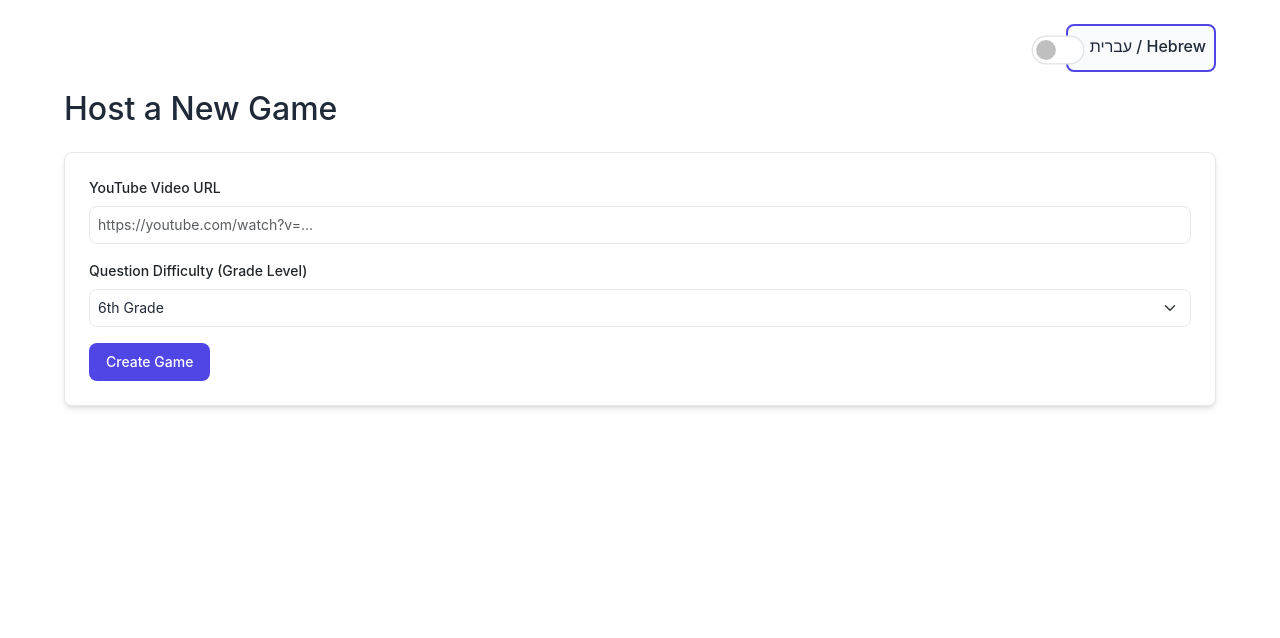
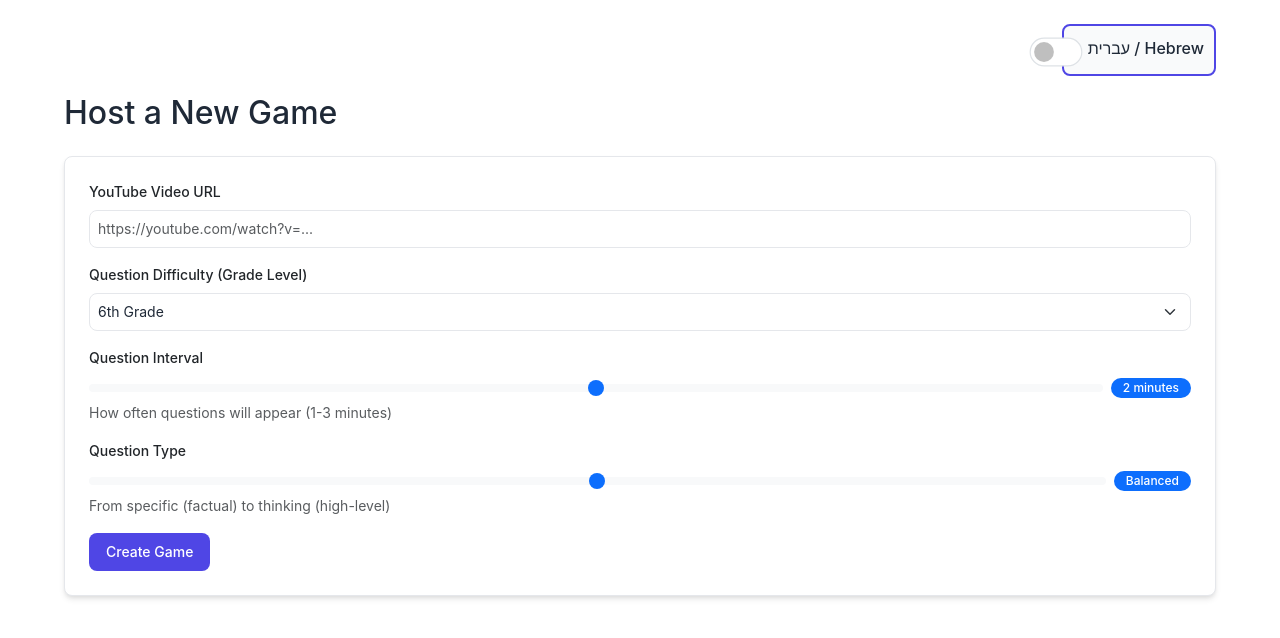
Before and after one commit to Eylon12345/ActiveClass, a Flask app: page /host in a window 1280 px wide. Shown: the top 638 px of the page. Run offline with Flask 3, Linux system fonts and the light colour scheme; some libraries are stand-ins or nearby versions.

Commit message:
Add question interval and type sliders to host interface.  Allows users to customize question frequency (1-3 minutes) and complexity (specific to high-level thinking).
Replit-Commit-Author: Agent
Replit-Commit-Session-Id: 25b70ec9-0339-4b27-acbe-177d8ec0b5c4
Replit-Commit-Screenshot-Url: https://storage.googleapis.com/screenshot-production-us-central1/364cb91e-e0c5-4d21-9f72-5148c1cbfecf/512275a1-41f5-498f-b346-38b32ae66e7d.jpg

```diff
--- a/main.py
+++ b/main.py
@@ -179,6 +179,11 @@ def generate_qr():
 def create_game():
     try:
         url = request.json["url"]
+        # Get the new parameters with defaults if not provided
+        question_interval = request.json.get("question_interval", 2)  # Default: 2 minutes
+        question_type = request.json.get("question_type", 3)  # Default: 3 (balanced)
+        grade_level = request.json.get("grade_level", "6")  # Default: 6th grade
+
         video_id = extract_video_id(url)
 
         if not video_id:
@@ -205,8 +210,9 @@ def create_game():
             'phase': 'lobby',
             'feedback_shown': False,  # Add this flag
             'settings': {
-                'question_type': 'closed',
-                'difficulty': '6'
+                'question_interval': question_interval,
+                'question_type': question_type,
+                'difficulty': grade_level
             }
         }
 
@@ -258,45 +264,57 @@ def generate_question():
         video_id = request.json["video_id"]
         start_time = request.json.get("start_time", 0)
         end_time = request.json.get("end_time", start_time + 60)
-        question_type = request.json.get("question_type", "closed")
+        question_type = request.json.get("question_type", 3)  # Default: 3 (balanced)
         grade_level = request.json.get("difficulty", "6")
 
         content_segment = get_transcript_segment(video_id, start_time, end_time)
         if not content_segment:
             return jsonify({"success": False, "error": "Could not get video transcript"}), 400
 
-        if question_type == "closed":
-            grade_prompt = f"Create questions suitable for {grade_level}th grade students. " if grade_level != "1" else "Create questions suitable for 1st grade students. "
-            completion = client.chat.completions.create(
-                model="gpt-4o",
-                messages=[
-                    {
-                        "role": "system",
-                        "content": f"You are an expert in creating multiple-choice questions. {grade_prompt}Generate a question with one correct answer and three plausible but incorrect answers."
-                    },
-                    {
-                        "role": "user",
-                        "content": f"Generate a multiple-choice question based on this content: {content_segment}"
-                    }
-                ],
-                functions=[{
-                    "name": "generate_reflection_prompt",
-                    "parameters": ReflectionClosedPromptResponse.schema()
-                }],
-                function_call={"name": "generate_reflection_prompt"}
-            )
+        # Create a question type prompt based on the slider value (1-5)
+        question_style_prompt = ""
+        if question_type == 1:
+            question_style_prompt = "Create very specific, factual multiple-choice questions that directly test recall of information presented in the content. Focus on names, dates, and explicit facts mentioned."
+        elif question_type == 2:
+            question_style_prompt = "Create factual multiple-choice questions that test basic comprehension of the main points in the content."
+        elif question_type == 3:
+            question_style_prompt = "Create balanced multiple-choice questions that test both recall of facts and understanding of concepts from the content."
+        elif question_type == 4:
+            question_style_prompt = "Create analytical multiple-choice questions that require deeper understanding and application of concepts from the content."
+        else:  # question_type == 5
+            question_style_prompt = "Create deep thinking multiple-choice questions that challenge students to evaluate, synthesize or apply the content in new contexts. These should require critical thinking beyond just recalling information."
 
-            reflection_prompt = ReflectionClosedPromptResponse.model_validate_json(
-                completion.choices[0].message.function_call.arguments
-            )
+        grade_prompt = f"Create questions suitable for {grade_level}th grade students. " if grade_level != "1" else "Create questions suitable for 1st grade students. "
+        completion = client.chat.completions.create(
+            model="gpt-4o",
+            messages=[
+                {
+                    "role": "system",
+                    "content": f"You are an expert in creating multiple-choice questions. {grade_prompt}{question_style_prompt}"
+                },
+                {
+                    "role": "user",
+                    "content": f"Generate a multiple-choice question based on this content: {content_segment}"
+                }
+            ],
+            functions=[{
+                "name": "generate_reflection_prompt",
+                "parameters": ReflectionClosedPromptResponse.schema()
+            }],
+            function_call={"name": "generate_reflection_prompt"}
+        )
 
-            return jsonify({
-                "success": True,
-                "reflective_question": reflection_prompt.reflection_prompt.question,
-                "correct_answer": reflection_prompt.reflection_prompt.correct_answer,
-                "incorrect_answers": reflection_prompt.reflection_prompt.incorrect_answers,
-                "content_segment": content_segment
-            })
+        reflection_prompt = ReflectionClosedPromptResponse.model_validate_json(
+            completion.choices[0].message.function_call.arguments
+        )
+
+        return jsonify({
+            "success": True,
+            "reflective_question": reflection_prompt.reflection_prompt.question,
+            "correct_answer": reflection_prompt.reflection_prompt.correct_answer,
+            "incorrect_answers": reflection_prompt.reflection_prompt.incorrect_answers,
+            "content_segment": content_segment
+        })
 
     except Exception as e:
         logging.error(f"Error generating question: {str(e)}")
@@ -479,8 +497,19 @@ def handle_join_room(data):
 @socketio.on('start_game')
 def handle_start_game(data):
     game_code = data['game_code']
+    # Capture the question settings if provided
+    question_interval = data.get('question_interval')
+    question_type = data.get('question_type')
+
     if game_code in active_games:
         active_games[game_code]['phase'] = 'playing'
+
+        # Update settings if provided
+        if question_interval is not None:
+            active_games[game_code]['settings']['question_interval'] = question_interval
+        if question_type is not None:
+            active_games[game_code]['settings']['question_type'] = question_type
+
         emit('game_started', {}, room=game_code)
 
 @socketio.on('show_feedback')
--- a/static/js/host.js
+++ b/static/js/host.js
@@ -16,6 +16,8 @@ class HostGame {
         this.isHebrewActive = false;
         this.translationCache = new Map(); // Cache for translations
         this.usedTimestamps = new Set(); // Track used timestamps for questions
+        this.questionInterval = 2; // Default: generate questions every 2 minutes
+        this.questionType = 3; // Default: balanced question type (1-5 scale)
 
         // DOM Elements
         this.setupPhase = document.getElementById('setupPhase');
@@ -44,6 +46,12 @@ class HostGame {
         this.showFeedbackBtn = document.getElementById('showFeedback');
         this.languageToggle = document.getElementById('languageToggle');
 
+        // New slider elements
+        this.questionIntervalSlider = document.getElementById('questionInterval');
+        this.questionTypeSlider = document.getElementById('questionType');
+        this.intervalDisplay = document.getElementById('intervalDisplay');
+        this.typeDisplay = document.getElementById('typeDisplay');
+
         // Debug QR Code library loading
         console.log('QRCode library loaded:', typeof QRCode !== 'undefined');
 
@@ -69,14 +77,25 @@ class HostGame {
         this.newGameBtn.addEventListener('click', () => window.location.reload());
         this.showFeedbackBtn.addEventListener('click', () => this.showFeedbackEarly());
 
+        // Add event listeners for the new sliders
+        if (this.questionIntervalSlider) {
+            this.questionIntervalSlider.addEventListener('input', () => this.updateIntervalDisplay());
+            this.updateIntervalDisplay(); // Initialize display
+        }
+
+        if (this.questionTypeSlider) {
+            this.questionTypeSlider.addEventListener('input', () => this.updateTypeDisplay());
+            this.updateTypeDisplay(); // Initialize display
+        }
+
         // Add language toggle event with immediate visual feedback
         if (this.languageToggle) {
             console.log('Setting up language toggle event listener');
 
             // Add a prominent style to make the toggle more visible
             this.languageToggle.parentElement.style.border = '2px solid var(--primary)';
-            this.languageToggle.parentElement.style.padding = '8px';
-            this.languageToggle.parentElement.style.borderRadius = '8px';
+            this.languageToggle.parentElement.style.padding = '10px';
+            this.languageToggle.parentElement.style.borderRadius = 'var(--radius)';
 
             this.languageToggle.addEventListener('change', (e) => {
                 console.log('Language toggle changed:', e.target.checked);
@@ -84,6 +103,43 @@ class HostGame {
                 this.updateUILanguage();
             });
         }
+    }
+
+    // Update the interval display based on slider value
+    updateIntervalDisplay() {
+        this.questionInterval = parseInt(this.questionIntervalSlider.value);
+        this.intervalDisplay.textContent = `${this.questionInterval} minute${this.questionInterval !== 1 ? 's' : ''}`;
+        console.log(`Question interval set to ${this.questionInterval} minutes`);
+    }
+
+    // Update the question type display based on slider value
+    updateTypeDisplay() {
+        this.questionType = parseInt(this.questionTypeSlider.value);
+        let typeText;
+
+        // Map the 1-5 scale to descriptive text
+        switch(this.questionType) {
+            case 1:
+                typeText = 'Very Specific';
+                break;
+            case 2:
+                typeText = 'Factual';
+                break;
+            case 3:
+                typeText = 'Balanced';
+                break;
+            case 4:
+                typeText = 'Analytical';
+                break;
+            case 5:
+                typeText = 'Deep Thinking';
+                break;
+            default:
+                typeText = 'Balanced';
+        }
+
+        this.typeDisplay.textContent = typeText;
+        console.log(`Question type set to ${typeText} (${this.questionType})`);
     }
 
     // Translation utility function
@@ -245,7 +301,12 @@ class HostGame {
                 headers: {
                     'Content-Type': 'application/json',
                 },
-                body: JSON.stringify({ url }),
+                body: JSON.stringify({
+                    url,
+                    question_interval: this.questionInterval, // Send question interval
+                    question_type: this.questionType, // Send question type
+                    grade_level: this.gradeLevel.value
+                }),
             });
 
             const data = await response.json();
@@ -373,7 +434,11 @@ class HostGame {
             return;
         }
 
-        this.socket.emit('start_game', { game_code: this.gameCode });
+        this.socket.emit('start_game', {
+            game_code: this.gameCode,
+            question_interval: this.questionInterval,
+            question_type: this.questionType
+        });
         this.showGamePhase();
     }
 
@@ -419,32 +484,32 @@ class HostGame {
 
         // Only generate questions at full minute marks (60, 120, 180, etc.)
         // And pre-fetch 10 seconds before to ensure question is ready
-        const isApproachingFullMinute = currentTime % 60 >= 50 && currentTime >= 60;
-        const nextFullMinute = Math.ceil(currentTime / 60) * 60;
+        const isApproachingFullMinute = currentTime % (this.questionInterval * 60) >= 50 && currentTime >= 60;
+        const nextIntervalTime = Math.ceil(currentTime / (this.questionInterval * 60)) * (this.questionInterval * 60);
 
         // Check if we've already used this minute segment
-        const minuteKey = Math.floor(currentTime / 60);
-        const alreadyUsed = this.usedTimestamps.has(minuteKey);
+        const intervalKey = Math.floor(currentTime / (this.questionInterval * 60));
+        const alreadyUsed = this.usedTimestamps.has(intervalKey);
 
         // Pre-fetch the question if we're approaching a full minute and haven't used this segment yet
         if (isApproachingFullMinute && !this.nextQuestionData && !alreadyUsed) {
-            console.log(`Pre-fetching question for minute ${minuteKey} at time ${currentTime}`);
-            // Use the previous full minute as the content window
-            const contentStartTime = Math.max(0, (minuteKey - 1) * 60);
-            const contentEndTime = minuteKey * 60;
+            console.log(`Pre-fetching question for interval ${intervalKey} at time ${currentTime}`);
+            // Use the previous time segment as the content window
+            const contentStartTime = Math.max(0, nextIntervalTime - (this.questionInterval * 60));
+            const contentEndTime = nextIntervalTime;
 
             this.nextQuestionData = await this.fetchQuestion(
-                contentStartTime,  // Start of previous minute
-                contentEndTime     // End of previous minute
+                contentStartTime,  // Start of previous interval
+                contentEndTime     // End of previous interval
             );
         }
 
-        // Show the question when we hit a full minute and we have pre-fetched data
-        if (currentTime >= nextFullMinute && this.nextQuestionData && !alreadyUsed) {
-            console.log(`Showing question at full minute ${minuteKey} (time: ${currentTime})`);
+        // Show the question when we hit a full interval and we have pre-fetched data
+        if (currentTime >= nextIntervalTime && this.nextQuestionData && !alreadyUsed) {
+            console.log(`Showing question at interval ${intervalKey} (time: ${currentTime})`);
 
-            // Mark this minute segment as used
-            this.usedTimestamps.add(minuteKey);
+            // Mark this interval as used
+            this.usedTimestamps.add(intervalKey);
 
             this.showQuestion(this.nextQuestionData);
             this.player.pauseVideo();
@@ -464,7 +529,7 @@ class HostGame {
                     video_id: this.videoId,
                     start_time: startTime,
                     end_time: endTime,
-                    question_type: 'closed',
+                    question_type: this.questionType, // Send the question type (1-5)
                     difficulty: this.gradeLevel.value
                 }),
             });
--- a/templates/host.html
+++ b/templates/host.html
@@ -46,6 +46,27 @@
                             <option value="12">12th Grade</option>
                         </select>
                     </div>
+
+                    <!-- New Question Interval Slider -->
+                    <div class="mb-3">
+                        <label for="questionInterval" class="form-label">Question Interval</label>
+                        <div class="d-flex align-items-center">
+                            <input type="range" class="form-range me-2" id="questionInterval" min="1" max="3" step="1" value="2">
+                            <span id="intervalDisplay" class="badge bg-primary">2 minutes</span>
+                        </div>
+                        <small class="text-muted">How often questions will appear (1-3 minutes)</small>
+                    </div>
+
+                    <!-- New Question Type Slider -->
+                    <div class="mb-3">
+                        <label for="questionType" class="form-label">Question Type</label>
+                        <div class="d-flex align-items-center">
+                            <input type="range" class="form-range me-2" id="questionType" min="1" max="5" step="1" value="3">
+                            <span id="typeDisplay" class="badge bg-primary">Balanced</span>
+                        </div>
+                        <small class="text-muted">From specific (factual) to thinking (high-level)</small>
+                    </div>
+
                     <button id="createGame" class="btn btn-primary">Create Game</button>
                 </div>
             </div>
```
